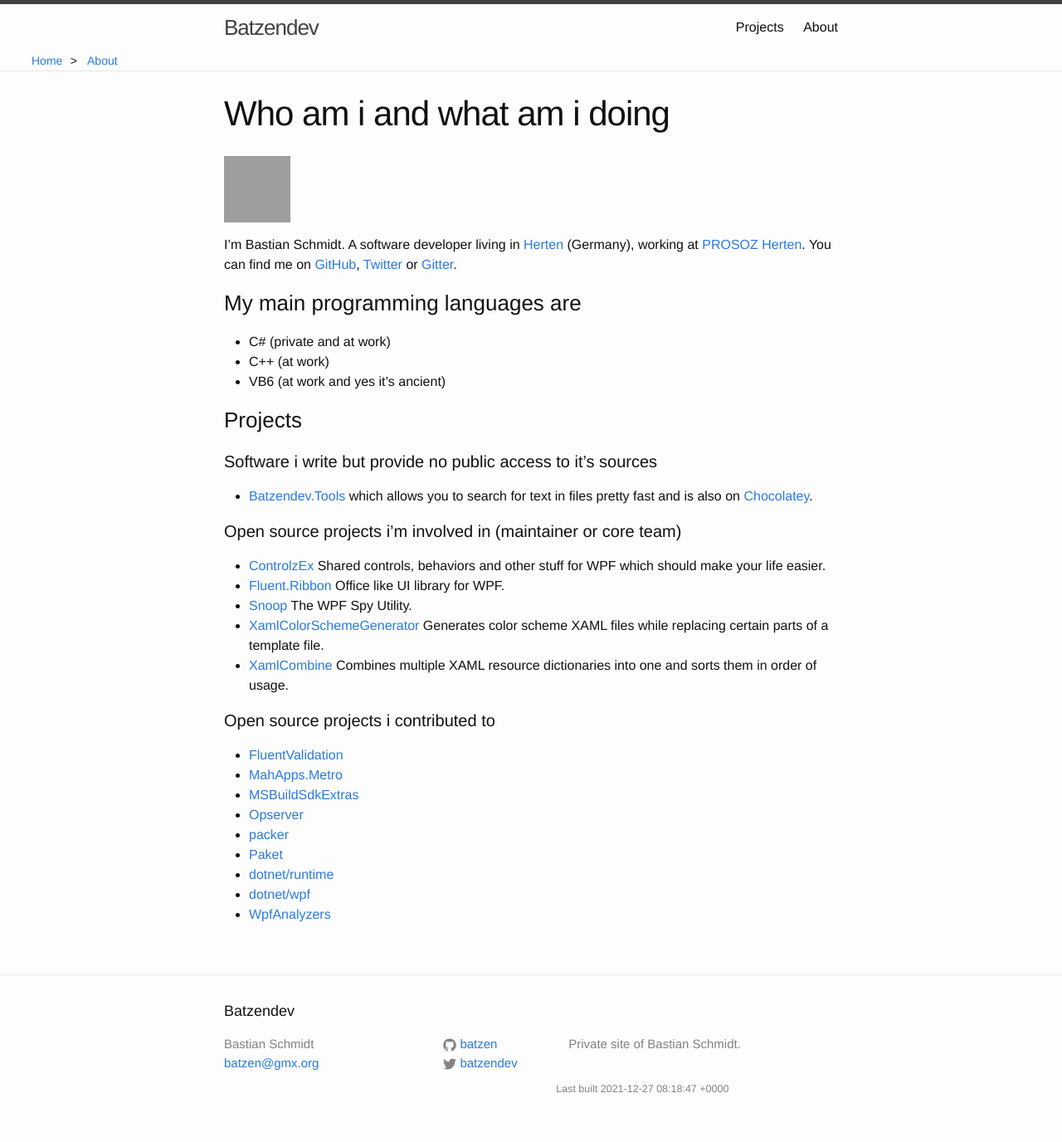
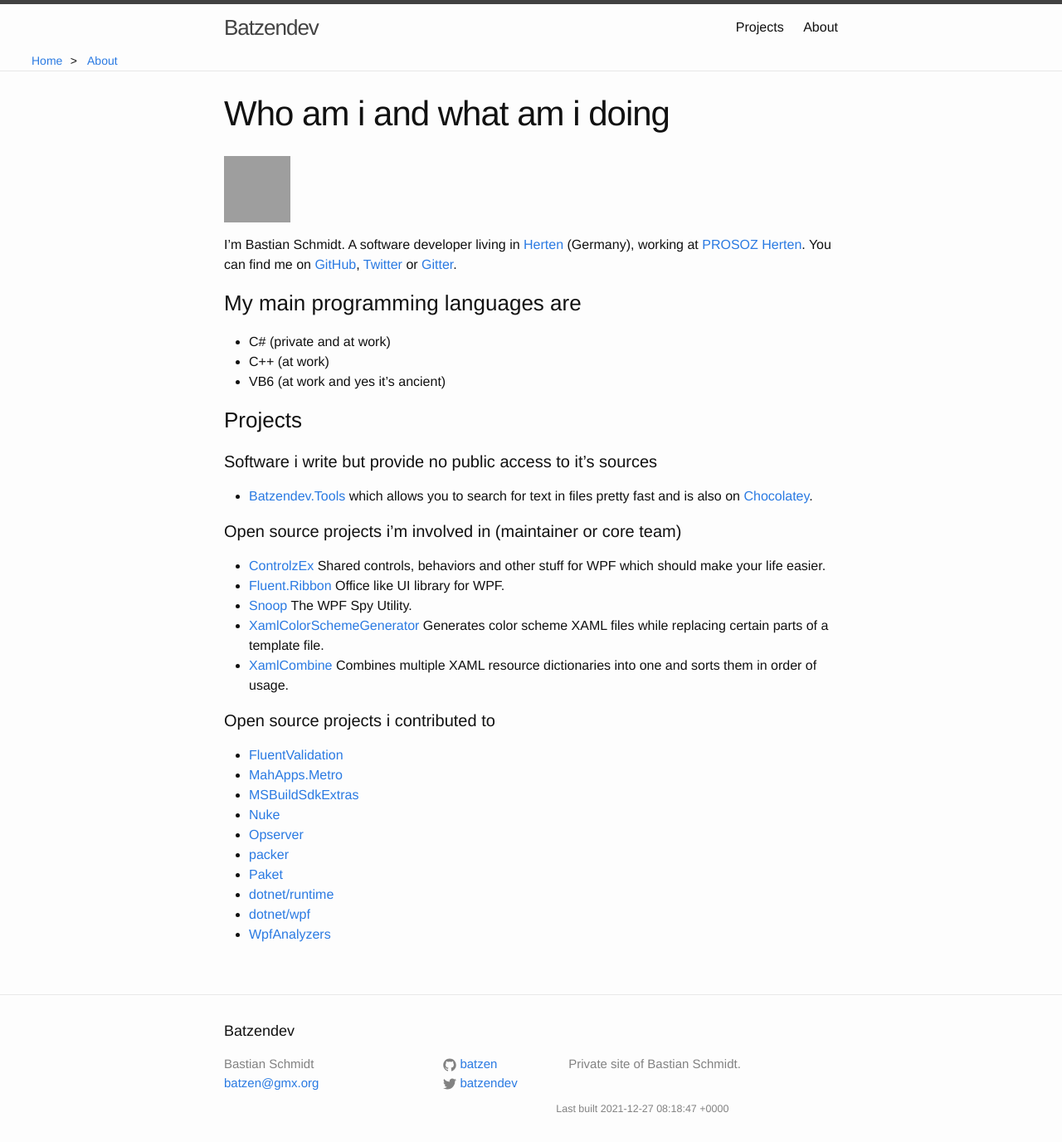
Before and after one commit to batzen/batzen.github.io, a Jekyll site: the page built from about.md, in a window 1280 px wide. Shown: the whole page at 83% size. Built offline with Jekyll 4.4.1, drawn with Linux system fonts in a browser that asks for light colours; before the commit the page ends 1352 px from its top, so only the background shows below that; grey boxes are pictures that could not be loaded.

Commit message:
Adding contributions to Nuke

```diff
--- a/about.md
+++ b/about.md
@@ -35,6 +35,7 @@ You can find me on [GitHub](https://github.com/{{ site.github_username }}), [Twi
 - [FluentValidation](https://github.com/JeremySkinner/FluentValidation)
 - [MahApps.Metro](https://github.com/MahApps/MahApps.Metro)
 - [MSBuildSdkExtras](https://github.com/onovotny/MSBuildSdkExtras)
+- [Nuke](https://github.com/nuke-build/nuke)
 - [Opserver](https://github.com/opserver/Opserver)
 - [packer](https://github.com/hashicorp/packer)
 - [Paket](https://github.com/fsprojects/Paket)
```
